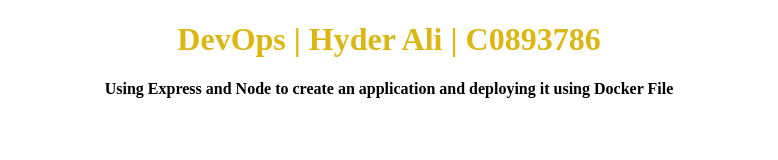
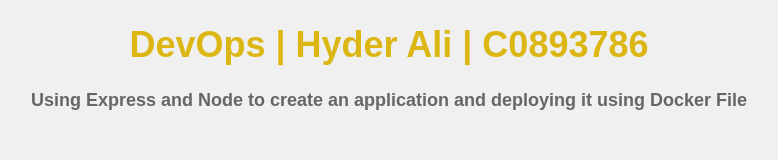
Before and after one commit to hyderali14/NodeExpressandDockerFile, a website: page views/index.html in a window 1280 px wide. Shown: the whole page, without its empty margins (251-1029 px from the left). Drawn offline with Linux system fonts and the light colour scheme.

Commit message:
new styles

```diff
--- a/views/index.html
+++ b/views/index.html
@@ -6,17 +6,31 @@
     <title>Node and Docker</title>
 
     <style>
+        /* Global Styles */
         body {
+            font-family: Arial, sans-serif;
             text-align: center;
+            background-color: #f0f0f0;
         }
 
+        /* Header Styles */
         h1 {
             color: rgb(220, 183, 20);
+            font-size: 36px;
+            margin-bottom: 10px;
+        }
+
+        h4 {
+            color: #666;
+            font-size: 18px;
+            margin-bottom: 20px;
         }
     </style>
 </head>
 <body>
-    <h1>DevOps | Hyder Ali | C0893786</h1>
-    <h4>Using Express and Node to create an  application and deploying it using Docker File</h4>
+    <header>
+        <h1>DevOps | Hyder Ali | C0893786</h1>
+        <h4>Using Express and Node to create an application and deploying it using Docker File</h4>
+    </header>
 </body>
 </html>
```
